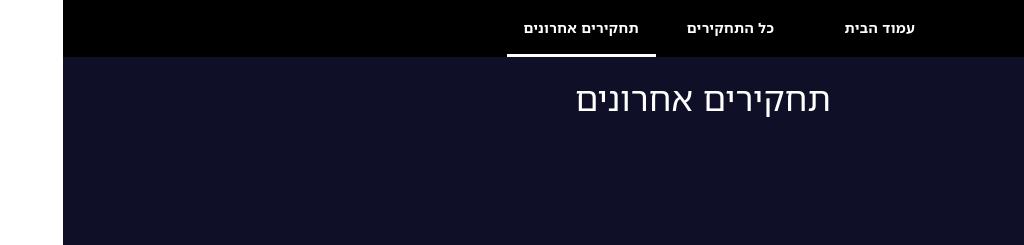
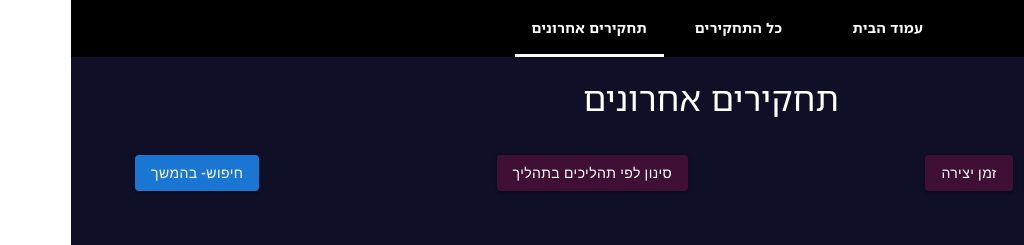
Before and after one commit to MichalLeibovich/MichalsDebProject, a React (Vite) app in the folder frontend/: page /recentDebriefings in a window 1280 px wide. Shown: the top 245 px of the page, without its empty margins (256-1280 px from the left). Built offline with nearby package versions, Linux system fonts and the light colour scheme; no server answers.

Commit message:
added in recent debriefings buttons of filtering and sorting

```diff
--- a/frontend/src/components/pages/recent_debriefings/recentDebriefings.tsx
+++ b/frontend/src/components/pages/recent_debriefings/recentDebriefings.tsx
@@ -1,4 +1,4 @@
-import { Typography } from "@mui/material";
+import { Button, Typography } from "@mui/material";
 import RecentDebriefingsSection from "./recent_debriefings_section/recentDebriefingsSection";
 import useStyles from "./recentDebriefingsStyles";
 
@@ -8,6 +8,21 @@ const RecentDebriefings: React.FC = () => {
         <div className={classes.wholePage}>
             <div className={classes.allPartsContainer}>
                 <Typography className={classes.text} variant="h4">תחקירים אחרונים</Typography>
+                <div className={classes.filteringSortingSearchSection}>
+                    <div className={classes.sortingSection}>
+                        <Typography className={classes.text} variant="h6">מיון לפי:</Typography>
+                        <div className={classes.sortingButtons}>
+                            <Button className={classes.button} variant="contained">זמן עדכון אחרון</Button>
+                            <Button className={classes.button} variant="contained">זמן יצירה</Button>
+                        </div>
+                    </div>
+                    <div className={classes.filteringSection}>
+                        <Button className={classes.button} variant="contained">סינון לפי תהליכים בתהליך</Button>
+                    </div>
+                    <div>
+                        <Button variant="contained">חיפוש- בהמשך</Button>
+                    </div>
+                </div>
                 <RecentDebriefingsSection />
             </div>
         </div>
--- a/frontend/src/components/pages/recent_debriefings/recentDebriefingsStyles.ts
+++ b/frontend/src/components/pages/recent_debriefings/recentDebriefingsStyles.ts
@@ -6,24 +6,51 @@ const useStyles = makeStyles()(() => ({
         flex: 1,
         justifyContent: "center",
         width: "100%",
-        backgroundColor: "#0F1027"
+        backgroundColor: "#0F1027",
     },
 
     allPartsContainer: {
         display: "flex",
         // backgroundColor: "yellow",
         flexDirection: "column",
-        gap: "15%",
+        gap: "5%",
         color: "white",
         fontFamily: '"Noto Sans Hebrew", sans-serif',
         width: "90%",
         marginTop: "20px"
     },
 
-    text: {
-        fontFamily: '"Noto Sans Hebrew", sans-serif',
+    filteringSortingSearchSection: {
+        display: "flex",
+        // backgroundColor: "pink",
+        width: "100%",
+        justifyContent: "space-between"
+    },
+
+    sortingSection: {
+        display: "flex",
+        gap: "5vw"
+    },
+
+    sortingButtons: {
+        display: "flex",
+        gap: "1vw"
+    },
+
+    filteringSection: {
+    },
+
+    button: {
+        backgroundColor: "#6f0f4582",
+        "&:hover": {
+            backgroundColor: "#98306b7f",
+        },
+    },
+
+text: {
+    fontFamily: '"Noto Sans Hebrew", sans-serif',
         textAlign: "center"
-    }
+}
 
 }));
 
```
